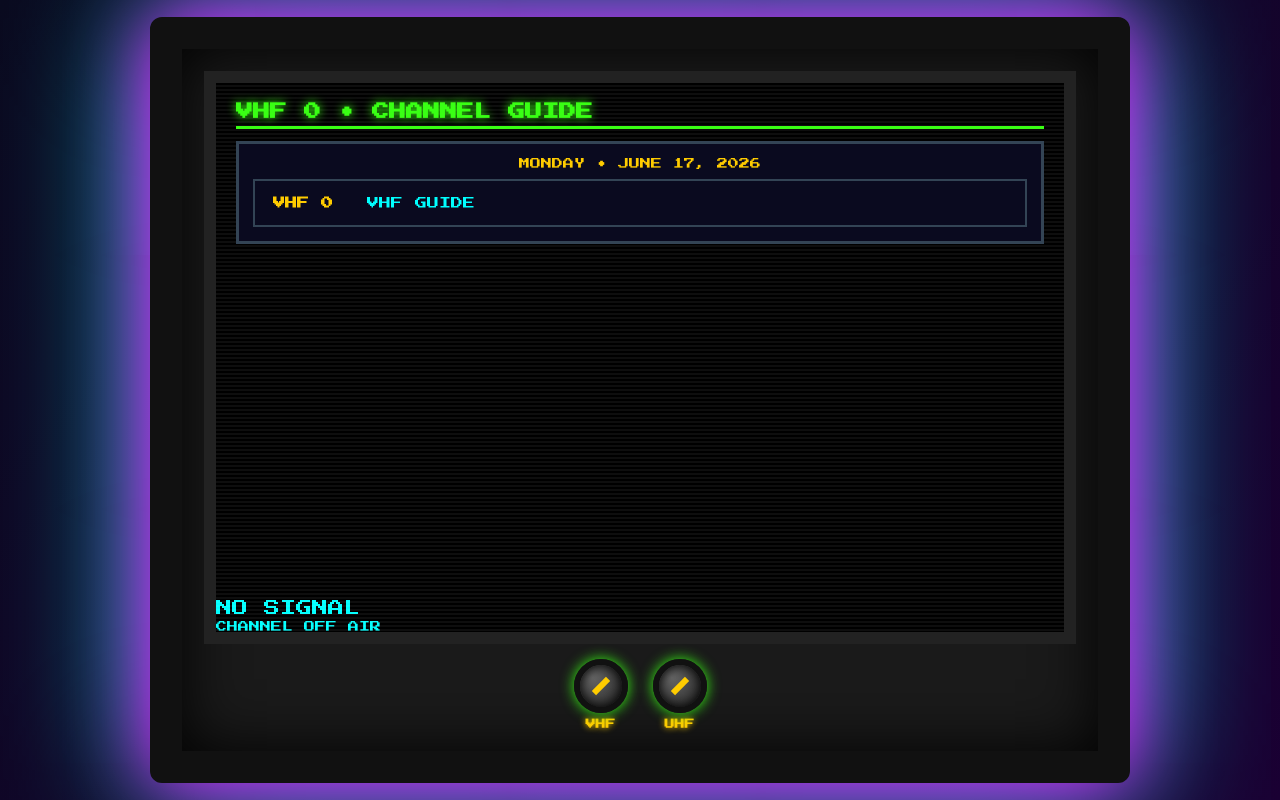
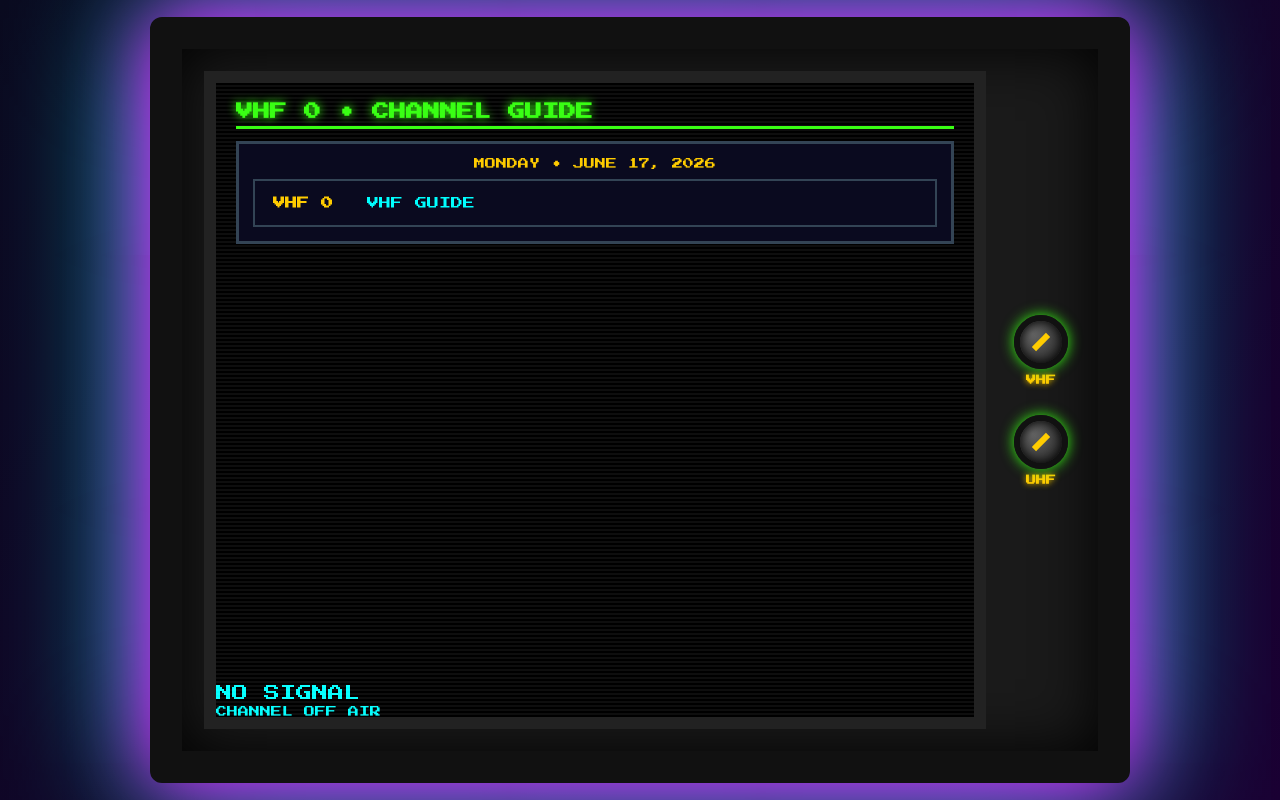
Before and after one commit to deejrandom/Retro-TV-Website, a plain HTML site: page index.html in a window 1280 px wide. Drawn offline with Linux system fonts and the light colour scheme; no server answers.

Commit message:
Fixing tv issues
The TV should be like it used to be.

```diff
--- a/index.html
+++ b/index.html
@@ -40,7 +40,6 @@
             z-index: 2;
             padding: 22px;
             display: flex;
-            flex-direction: column;
         }
 
         .screen {
@@ -91,10 +90,13 @@
         }
 
         .right-panel {
+            width: 70px;
             display: flex;
+            flex-direction: column;
             justify-content: center;
-            gap: 25px;
-            margin-top: 15px;
+            gap: 30px;
+            margin-left: 20px;
+            align-items: center;
         }
 
         .knob {
@@ -103,7 +105,6 @@
             background: radial-gradient(circle at 30% 30%, #666, #222);
             border: 6px solid #111;
             border-radius: 50%;
-            margin: 0 auto;
             box-shadow: inset 0 0 12px #000, 0 0 14px var(--neon-green);
             position: relative;
             cursor: pointer;
@@ -166,6 +167,7 @@
             <div class="no-signal-text" id="noSignalText">NO SIGNAL<br><span style="font-size:11px;">CHANNEL OFF AIR</span></div>
         </div>
 
+        <!-- Knobs on the RIGHT SIDE -->
         <div class="right-panel">
             <div>
                 <div class="knob" id="vhfKnob"></div>
@@ -226,16 +228,13 @@
             vhtml += `<div style="background:#0a0a1f; padding:14px; border:3px solid #334455;">`;
             vhtml += `<div style="color:#ffcc00; font-size:11px; margin-bottom:10px; text-align:center;">MONDAY • JUNE 17, 2026</div>`;
             vhtml += `<div class="guide-grid">`;
-
             vhtml += `<div class="guide-entry guide-channel-num" onclick="showVHFGuide()">VHF 0</div>`;
             vhtml += `<div class="guide-entry" onclick="showVHFGuide()">VHF GUIDE</div>`;
-
             scheduleData.vhf.forEach((ch, i) => {
                 const channelNum = i + 2;
                 vhtml += `<div class="guide-entry guide-channel-num" onclick="jumpToVHF(${i})">VHF ${channelNum}</div>`;
                 vhtml += `<div class="guide-entry" onclick="jumpToVHF(${i})">${ch.name}</div>`;
             });
-
             vhtml += `</div></div>`;
             vGuide.innerHTML = vhtml;
             container.appendChild(vGuide);
@@ -248,17 +247,14 @@
             uhtml += `<div style="background:#0a0a1f; padding:14px; border:3px solid #334455;">`;
             uhtml += `<div style="color:#ffcc00; font-size:11px; margin-bottom:10px; text-align:center;">MONDAY • JUNE 17, 2026</div>`;
             uhtml += `<div class="guide-grid">`;
-
             uhtml += `<div class="guide-entry guide-channel-num" onclick="showUHFGuide()">UHF 0</div>`;
             uhtml += `<div class="guide-entry" onclick="showUHFGuide()">UHF GUIDE</div>`;
-
             scheduleData.uhf.forEach((ch, i) => {
                 const channelNum = i + 2;
                 let displayName = ch.schedule;
                 uhtml += `<div class="guide-entry guide-channel-num" onclick="jumpToUHF(${i})">UHF ${channelNum}</div>`;
                 uhtml += `<div class="guide-entry" onclick="jumpToUHF(${i})">${displayName}</div>`;
             });
-
             uhtml += `</div></div>`;
             uGuide.innerHTML = uhtml;
             container.appendChild(uGuide);
```
